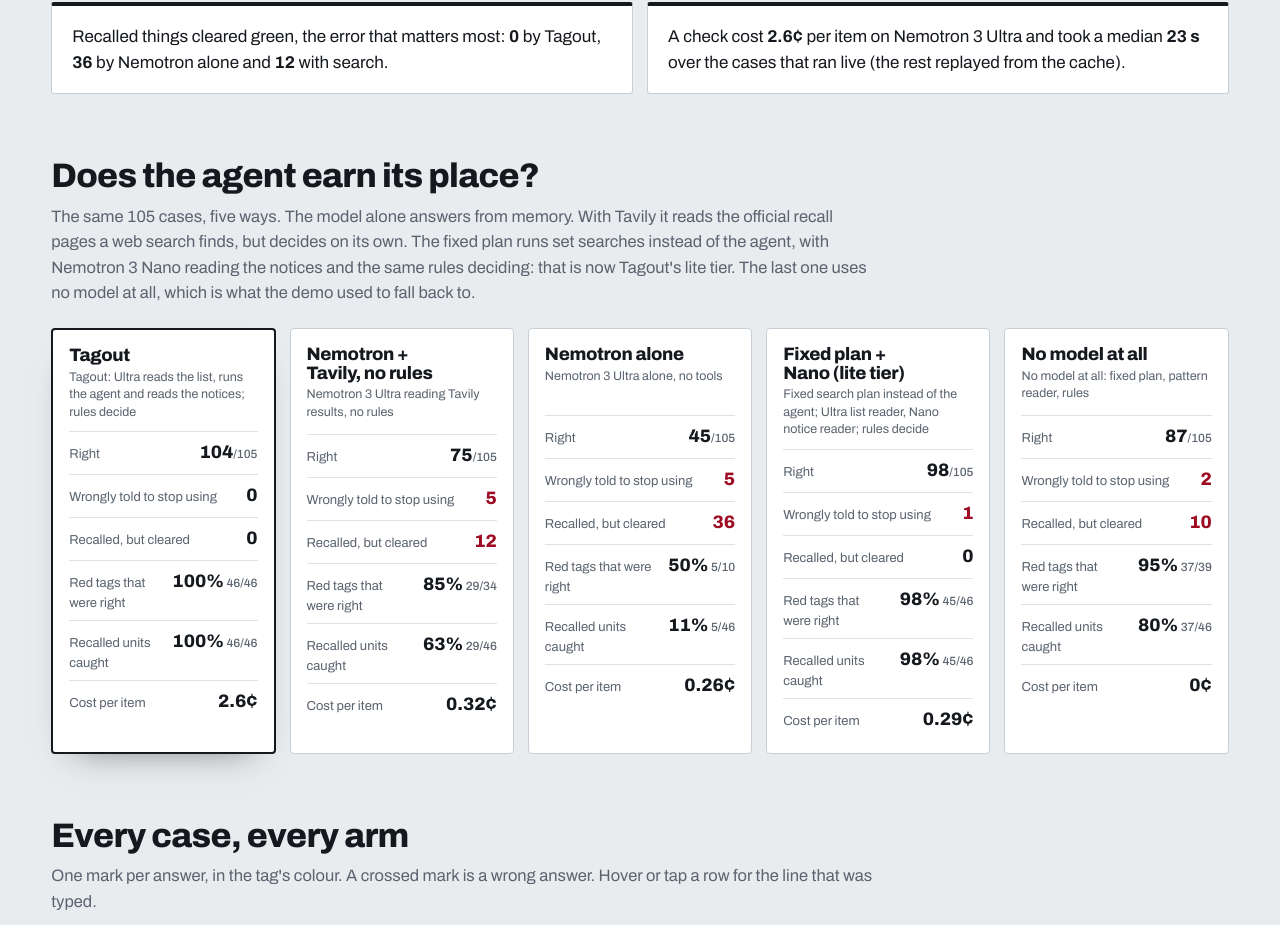
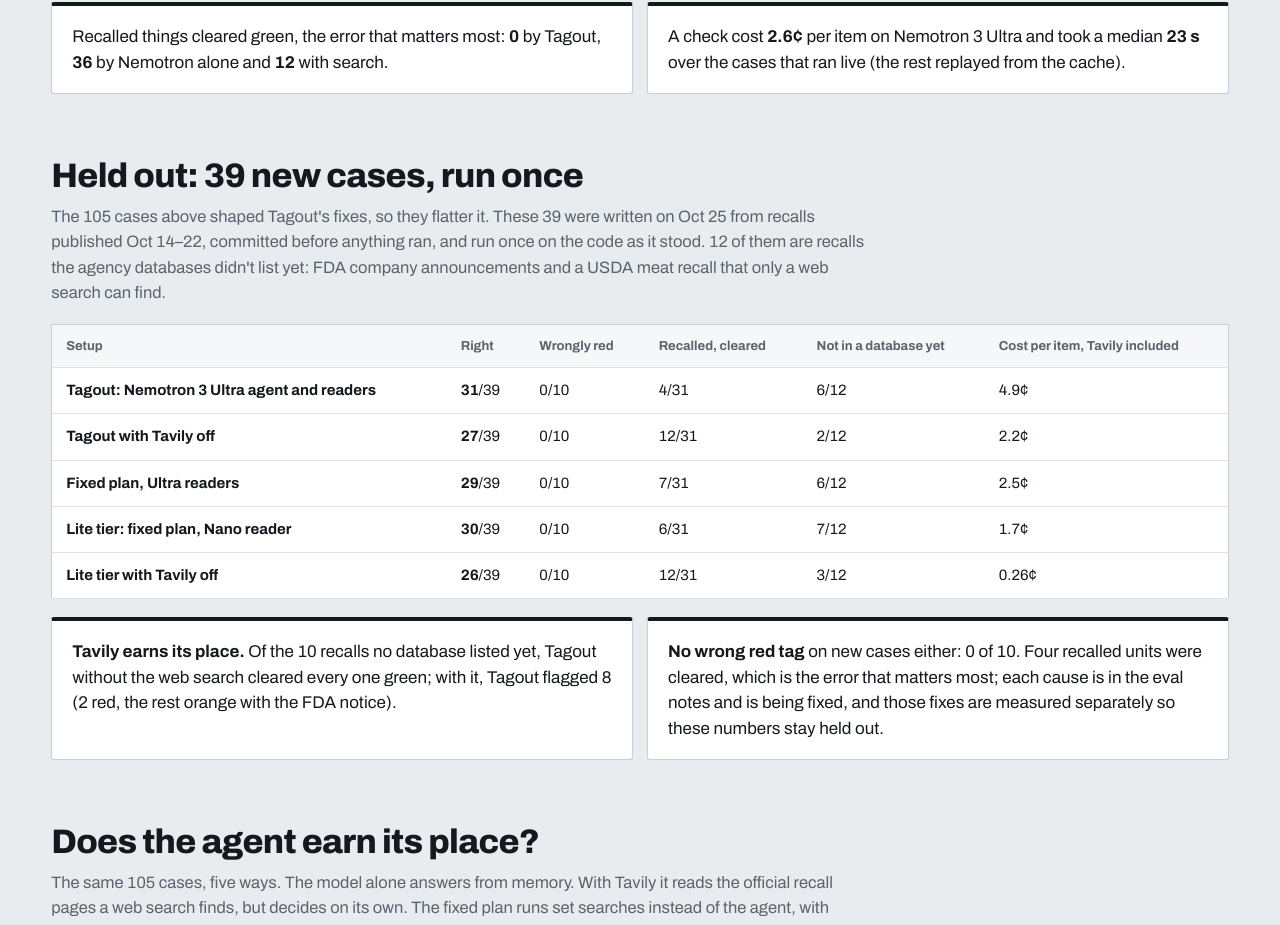
Before and after one commit to RohanGlitched/tagout, a Next.js app: page /proof in a window 1280 px wide. Shown: the part 747-1672 px from the top of the page. Built offline with nearby package versions, Linux system fonts and the light colour scheme; no server answers.

Commit message:
Held-out results on /proof and the home page; the replay re-renders only on events

```diff
--- a/app/proof/page.tsx
+++ b/app/proof/page.tsx
@@ -5,6 +5,7 @@
 import { REPO_URL } from "@/lib/site";
 import type { TagLevel } from "@/lib/types";
 import summary from "@/eval/summary.json";
+import holdout from "@/eval/holdout-summary.json";
 import caseFile from "@/eval/cases.json";
 import notes from "@/eval/notes.json";
 import s from "./proof.module.css";
@@ -36,6 +37,17 @@
 
 const right = (c: Case, level: string) => (c.expect === "not-danger" ? level === "warning" || level === "inspected" : level === c.expect);
 const pct = (x: number | null) => (x == null ? "–" : `${Math.round(x * 100)}%`);
+const HELD_NAME: Record<string, string> = {
+  tagout: "Tagout: Nemotron 3 Ultra agent and readers",
+  "tagout-noweb": "Tagout with Tavily off",
+  "fixed-plan": "Fixed plan, Ultra readers",
+  "fixed-plan-nano": "Lite tier: fixed plan, Nano reader",
+  "fixed-plan-nano-noweb": "Lite tier with Tavily off",
+};
+const held = holdout.arms.find((a) => a.arm === "tagout");
+const heldLag = held?.bySet.lag;
+const lagAbl = holdout.tavilyAblation?.tagout?.lag;
+const heldTav = lagAbl ? { lagRecalled: lagAbl.shouldFlag, lagFlagged: lagAbl.withTavily.flagged, lagRed: lagAbl.withTavily.red } : null;
 const cents = (x: number) => (x < 0.0005 ? "0¢" : `${(x * 100).toFixed(x < 0.01 ? 2 : 1)}¢`);
 const secs = (ms: number | null) => (ms == null ? "–" : `${(ms / 1000).toFixed(0)} s`);
 
@@ -129,6 +141,7 @@
         <nav className={s.index} aria-label="On this page">
           {[
             ["head-h", "Short answer"],
+            ["held-h", "Held out"],
             ["arms-h", "Each setup"],
             ["cases-h", "Every case"],
             ["wrong-h", "What went wrong"],
@@ -198,6 +211,62 @@
             </ul>
           </section>
         ) : null}
+
+        {/* The held-out set: written after the fixes, committed before any run, run once (eval/HOLDOUT.md). */}
+        <section className={s.section} aria-labelledby="held-h">
+          <h2 id="held-h" className={s.h2}>
+            Held out: {holdout.cases} new cases, run once
+          </h2>
+          <p className={s.sub}>
+            The {summary.cases} cases above shaped Tagout&apos;s fixes, so they flatter it. These {holdout.cases} were written on Oct 25 from recalls published Oct 14–22, committed before
+            anything ran, and run once on the code as it stood. {heldLag?.n ?? 12} of them are recalls the agency databases didn&apos;t list yet: FDA company announcements and a USDA meat
+            recall that only a web search can find.
+          </p>
+          <div className={s.tableWrap}>
+            <table className={s.table}>
+              <thead>
+                <tr>
+                  <th scope="col">Setup</th>
+                  <th scope="col">Right</th>
+                  <th scope="col">Wrongly red</th>
+                  <th scope="col">Recalled, cleared</th>
+                  <th scope="col">Not in a database yet</th>
+                  <th scope="col">Cost per item, Tavily included</th>
+                </tr>
+              </thead>
+              <tbody>
+                {holdout.arms.map((a) => (
+                  <tr key={a.arm}>
+                    <th scope="row">{HELD_NAME[a.arm] ?? a.label}</th>
+                    <td>
+                      <b>{a.right}</b>/{a.n}
+                    </td>
+                    <td>
+                      {a.falseRed.length}/{a.falseRedOf}
+                    </td>
+                    <td>
+                      {a.falseClear.length}/{a.falseClearOf}
+                    </td>
+                    <td>
+                      {a.bySet.lag.right}/{a.bySet.lag.n}
+                    </td>
+                    <td>{cents(a.usdPerItemWithTavily)}</td>
+                  </tr>
+                ))}
+              </tbody>
+            </table>
+          </div>
+          <ul className={s.claims}>
+            <li>
+              <b>Tavily earns its place.</b> Of the {heldTav?.lagRecalled ?? 10} recalls no database listed yet, Tagout without the web search cleared every one green; with it, Tagout flagged{" "}
+              {heldTav?.lagFlagged ?? 8} ({heldTav?.lagRed ?? 3} red, the rest orange with the FDA notice).
+            </li>
+            <li>
+              <b>No wrong red tag</b> on new cases either: 0 of {held?.falseRedOf}. Four recalled units were cleared, which is the error that matters most; each cause is in the eval notes and is
+              being fixed, and those fixes are measured separately so these numbers stay held out.
+            </li>
+          </ul>
+        </section>
 
         <section className={s.section} aria-labelledby="arms-h">
           <h2 id="arms-h" className={s.h2}>
```
Also changed, not shown: app/home.module.css (+15 -0 lines), app/page.tsx (+8 -0 lines), components/home/HeroReplay.tsx (+22 -8 lines).
